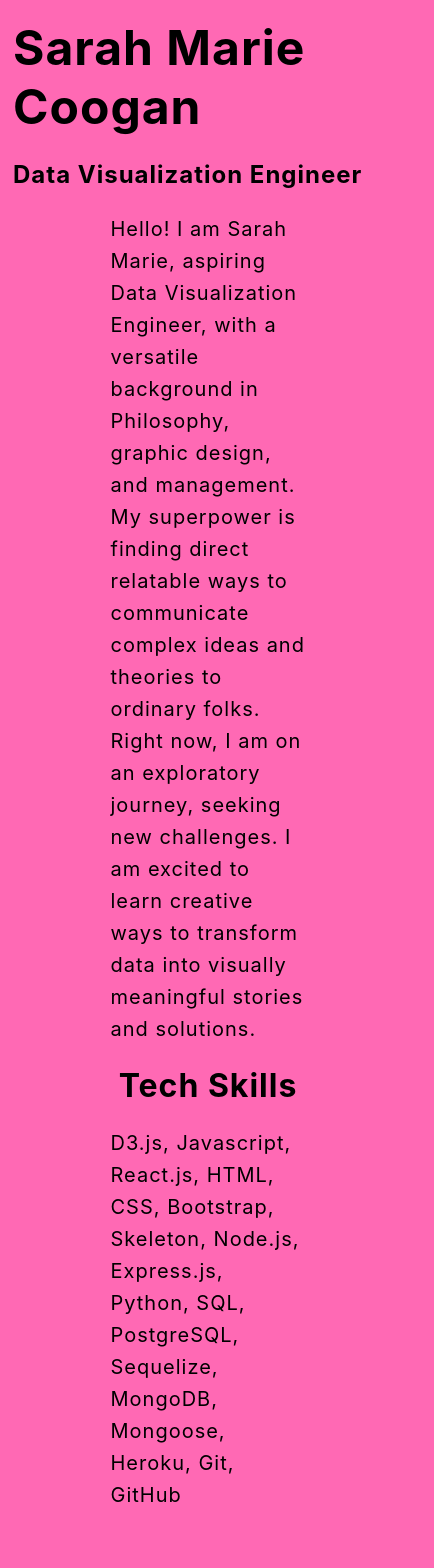
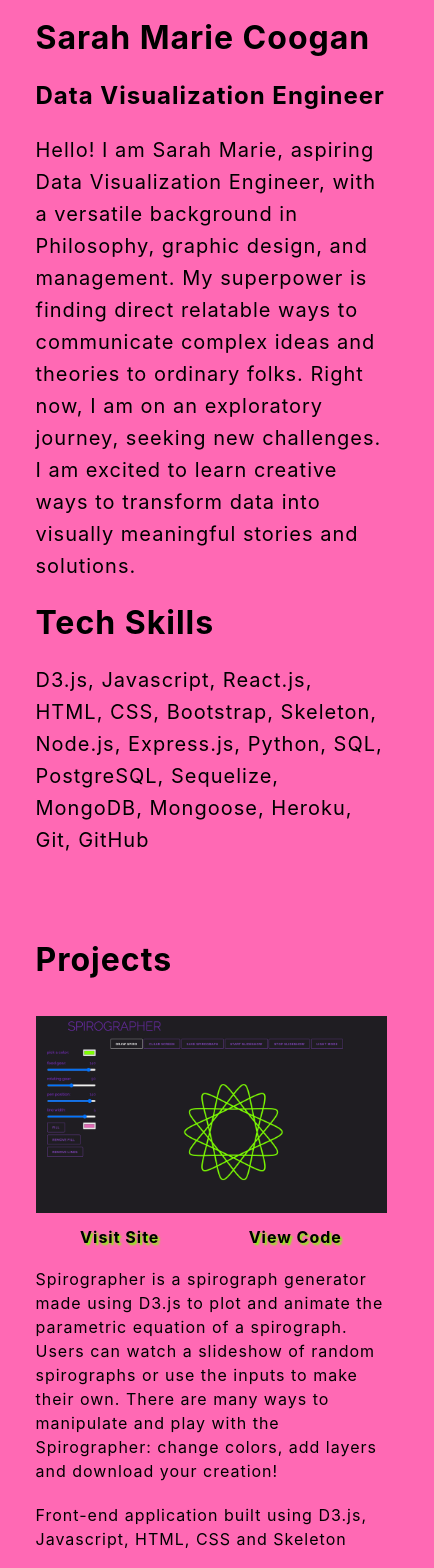
Before and after one commit to wonkatin/portfolio, a Next.js app: page / in a window 390 px wide. Shown: the part 60-1628 px from the top of the page, 434 px wide, since content can reach past the window. Built offline with nearby package versions, Linux system fonts and the light colour scheme.

Commit message:
responsive take 2

```diff
--- a/pages/index.js
+++ b/pages/index.js
@@ -31,7 +31,7 @@
                 </div>
             </div>
 
-            {/* <div className="container secondary" id="tech">
+            {/* <div className="container secondary" >
                 <h1>Tech Skills</h1>
                 <div>
                     D3.js, Javascript, React.js, HTML, CSS,
@@ -54,8 +54,8 @@
                             className="pic"
                             src='/spirographer.png'
                             alt='a picture of Spirographer app, a spirograph generator'
-                            height="394"
-                            width="700"
+                            height="1080"
+                            width="1920"
                         />
                     </div>
                     <div className="project-details">
@@ -80,7 +80,7 @@
                             inputs to make their own. There are many ways to manipulate and play with
                             the Spirographer: change colors, add layers and download your creation!
                         </div>
-                        <div>
+                        <div className="tech">
                             Front-end application built using D3.js, Javascript, HTML, CSS and Skeleton
                         </div>
 
@@ -93,8 +93,8 @@
                             className="pic"
                             src='/mastermind.png'
                             alt='a picture of Mastermind, a game that uses logical deduction'
-                            height="394"
-                            width="700"
+                            height="1080"
+                            width="1920"
                         />
                     </div>
                     <div className="project-details">
@@ -117,7 +117,7 @@
                             The game is played by selecting colors and checking them against the secret code.
                             Each time a player guesses, they are given feedback about their combination.
                         </div>
-                        <div>
+                        <div className="tech">
                             Front-end application built using, Javascript, HTML, and CSS
                         </div>
                     </div>
@@ -129,8 +129,8 @@
                             className="pic"
                             src='/kitchen_sink.png'
                             alt='a picture of Kitchen Sink app, an app that searches for recipes'
-                            height="394"
-                            width="700"
+                            height="1080"
+                            width="1920"
                         />
                     </div>
                     <div className="project-details">
@@ -155,7 +155,7 @@
                             leave reviews with ratings and comments. Recipes that have been reviewed
                             appear on the homepage for other users to peruse and try.
                         </div>
-                        <div>
+                        <div className="tech">
                             Full stack application built using Javascript, EJS, Node.js, Express, PostgreSQL, SQL/Sequelize, Axios and CSS
                         </div>
                     </div>
@@ -167,8 +167,8 @@
                             className="pic"
                             src='/trip_tracker.png'
                             alt='a picture of Trip Tracker app'
-                            height="394"
-                            width="700"
+                            height="1080"
+                            width="1920"
                         />
                     </div>
                     <div className="project-details">
@@ -192,7 +192,7 @@
                             trips that they are planning. Each trip includes all the tools necessary to stay organized,
                             think ahead and find information relevant to their travel needs.
                         </div>
-                        <div>
+                        <div className="tech">
                             Full stack application built using Javascript, React.js, Node.js, Express, Mongo/Mongoose, Axios and CSS
 
                         </div>
@@ -216,7 +216,7 @@
                     <div className="deets">
                         <ul>
                             <div className="bumper">
-                                E-mail: SarahMarieCoogan@gmail.com
+                                E-MAIL: SarahMarieCoogan@gmail.com
                             </div>
                             <div className="bumper">
                                 <Link href='https://github.com/wonkatin'>
--- a/styles/globals.css
+++ b/styles/globals.css
@@ -94,6 +94,7 @@
 .content {
   width: 100%;
   margin-top: 15px;
+  margin-bottom: 75px;
   display: flex;
   flex-direction: row;
   justify-content: center;
@@ -128,10 +129,14 @@
 }
 .description {
   margin-top: 20px;
-  margin-bottom: 20px
+  margin-bottom: 20px;
+  line-height: 1.5rem;
+}
+.tech {
+  line-height: 1.5rem;
 }
 .bumper {
-  margin-bottom: 10px;
+  margin-bottom: 20px;
 }
 
 @media (max-width: 1600px) {
@@ -145,6 +150,32 @@
     font-size: 5rem;
     font-weight: bold
   }
+  .hello-world {
+
+    width: 90%
+  }
+  #skillz{
+
+    width: 90%
+  }
+  .content {
+    flex-direction: column;
+    align-items: center;
+  }
+  .img {
+    margin-left: 0;
+    margin-right: 0;
+    width: 90%;
+  }
+  .project-details {
+    margin-left: 0;
+    margin-right: 0;
+    width: 90%
+  }
+  .links {
+
+    justify-content: space-around;
+  }
 }
 @media (max-width: 800px) {
   .name-blast {
@@ -153,6 +184,7 @@
   .job-title {
     font-size: 2rem;
   }
+
 }
 @media (max-width: 650px) {
   .name-blast{
@@ -164,10 +196,50 @@
 }
 
 @media (max-width: 499px) {
+  .container{
+    margin-left: 20px;
+  }
+  .name-blast{
+    font-size: 2rem;
+    align-self: flex-start;
+  }
   .job-title {
     font-size: 1.5rem;
     align-self: flex-start;
   }
+  .hello-world {
+    align-self: flex-start;
+    /* width: 100% */
+  }
+  #skillz{
+    align-self: flex-start;
+    /* width: 100% */
+  }
+  h1 {
+    align-self: flex-start;
+  }
+  .content {
+    align-items: flex-start;
+    justify-content: center;
+  }
+  .me{
+    margin-left: 0px;
+    margin-right: 10px;
+  }
+  ul {
+    padding-left: 0;
+  }
+  /* .img {
+    margin-left: 0;
+    width: 90%;
+  }
+  .project-details {
+    width: 90%
+  }
+  .links {
+
+    justify-content: space-between;
+  } */
 }
 
 @media (max-width: 360px) {
```
